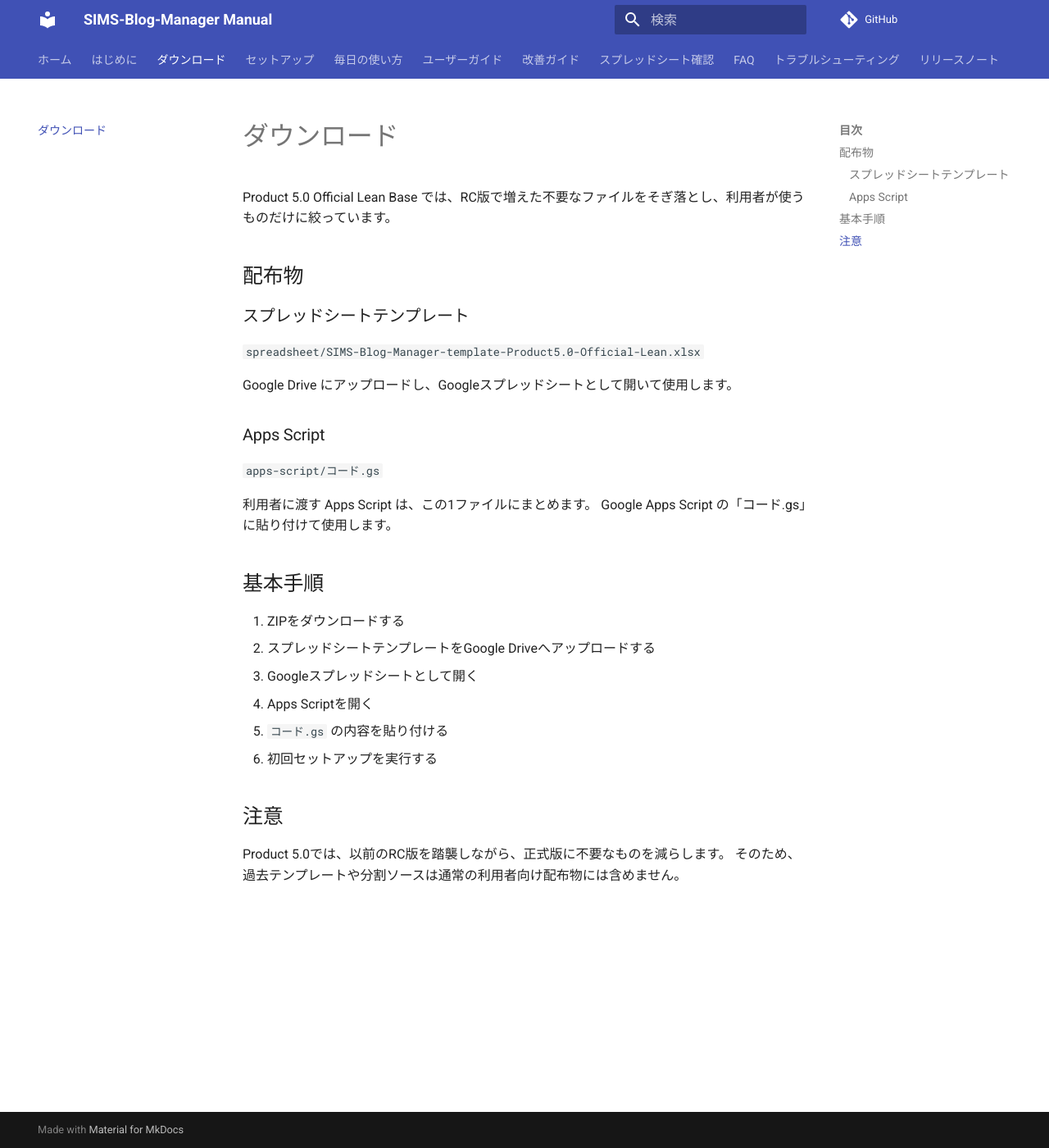
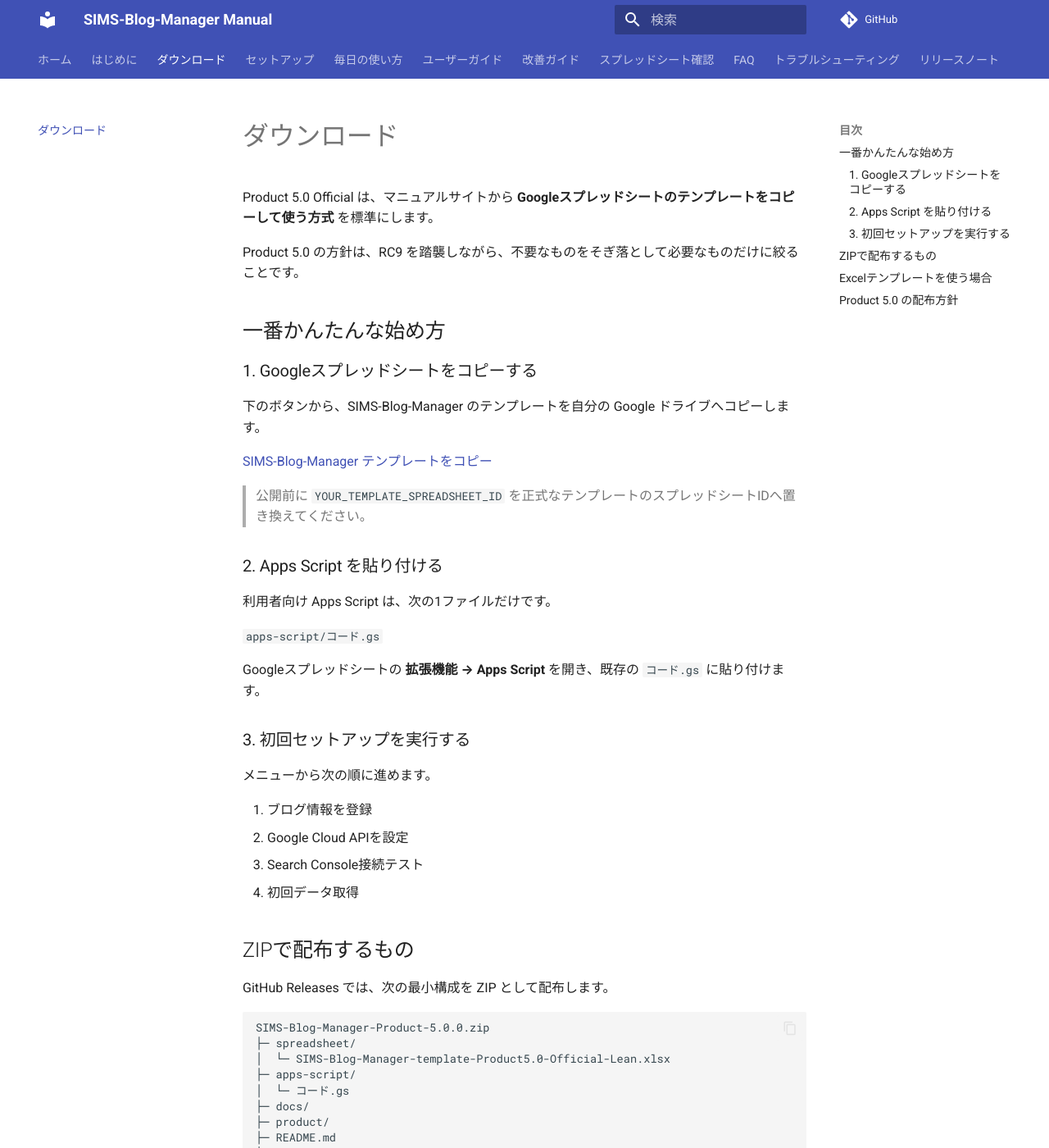
Before and after one commit to simstools55-ops/SIMS-Blog-Manager, an MkDocs documentation site: the page built from docs/download.md, in a window 1280 px wide and 1400 px high. Shown: the whole window at 82% size. Built offline with MkDocs 1.6.1 and Material for MkDocs 9.7.7, drawn with Linux system fonts in a browser that asks for light colours; comment, search, counter and statistics services are not loaded; some of the changed text lies outside the part shown.

Commit message:
Product 5.0 Template Copy Base

````diff
--- a/docs/download.md
+++ b/docs/download.md
@@ -1,32 +1,66 @@
 # ダウンロード
 
-Product 5.0 Official Lean Base では、RC版で増えた不要なファイルをそぎ落とし、利用者が使うものだけに絞っています。
+Product 5.0 Official は、マニュアルサイトから **Googleスプレッドシートのテンプレートをコピーして使う方式** を標準にします。
 
-## 配布物
+Product 5.0 の方針は、RC9 を踏襲しながら、不要なものをそぎ落として必要なものだけに絞ることです。
 
-### スプレッドシートテンプレート
+## 一番かんたんな始め方
 
-`spreadsheet/SIMS-Blog-Manager-template-Product5.0-Official-Lean.xlsx`
+### 1. Googleスプレッドシートをコピーする
 
-Google Drive にアップロードし、Googleスプレッドシートとして開いて使用します。
+下のボタンから、SIMS-Blog-Manager のテンプレートを自分の Google ドライブへコピーします。
 
-### Apps Script
+[SIMS-Blog-Manager テンプレートをコピー](https://docs.google.com/spreadsheets/d/YOUR_TEMPLATE_SPREADSHEET_ID/copy)
+
+> 公開前に `YOUR_TEMPLATE_SPREADSHEET_ID` を正式なテンプレートのスプレッドシートIDへ置き換えてください。
+
+### 2. Apps Script を貼り付ける
+
+利用者向け Apps Script は、次の1ファイルだけです。
 
 `apps-script/コード.gs`
 
-利用者に渡す Apps Script は、この1ファイルにまとめます。
-Google Apps Script の「コード.gs」に貼り付けて使用します。
+Googleスプレッドシートの **拡張機能 → Apps Script** を開き、既存の `コード.gs` に貼り付けます。
 
-## 基本手順
+### 3. 初回セットアップを実行する
 
-1. ZIPをダウンロードする
-2. スプレッドシートテンプレートをGoogle Driveへアップロードする
+メニューから次の順に進めます。
+
+1. ブログ情報を登録
+2. Google Cloud APIを設定
+3. Search Console接続テスト
+4. 初回データ取得
+
+## ZIPで配布するもの
+
+GitHub Releases では、次の最小構成を ZIP として配布します。
+
+```text
+SIMS-Blog-Manager-Product-5.0.0.zip
+├─ spreadsheet/
+│  └─ SIMS-Blog-Manager-template-Product5.0-Official-Lean.xlsx
+├─ apps-script/
+│  └─ コード.gs
+├─ docs/
+├─ product/
+├─ README.md
+├─ CHANGELOG.md
+└─ LICENSE
+```
+
+## Excelテンプレートを使う場合
+
+GoogleスプレッドシートのコピーURLがまだ使えない場合は、ZIP内のExcelテンプレートを使います。
+
+1. `spreadsheet/SIMS-Blog-Manager-template-Product5.0-Official-Lean.xlsx` をダウンロード
+2. Google Driveへアップロード
 3. Googleスプレッドシートとして開く
-4. Apps Scriptを開く
-5. `コード.gs` の内容を貼り付ける
-6. 初回セットアップを実行する
+4. `apps-script/コード.gs` を貼り付ける
+5. 初回セットアップを実行する
 
-## 注意
+## Product 5.0 の配布方針
 
-Product 5.0では、以前のRC版を踏襲しながら、正式版に不要なものを減らします。
-そのため、過去テンプレートや分割ソースは通常の利用者向け配布物には含めません。
+- 通常利用者は、GoogleスプレッドシートのコピーURLから始める
+- ZIPは、GitHub Releases で正式配布する
+- Apps Scriptは、利用者向けには `コード.gs` へ一本化する
+- 過去RC由来の不要なファイルや分割ソースは、通常利用者向けには出さない
````
Also changed, not shown: docs/google-spreadsheet-template.md (added, +56 -0 lines).
